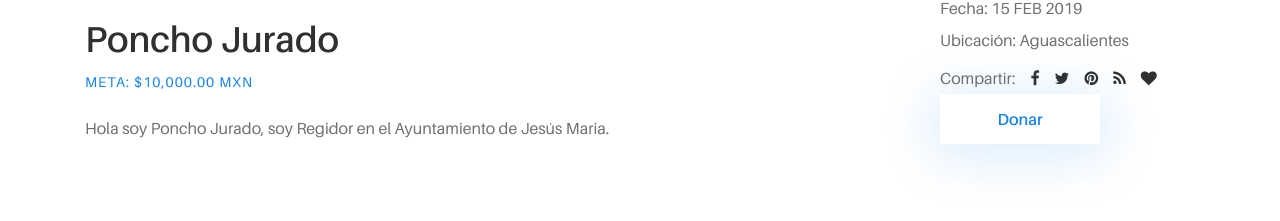
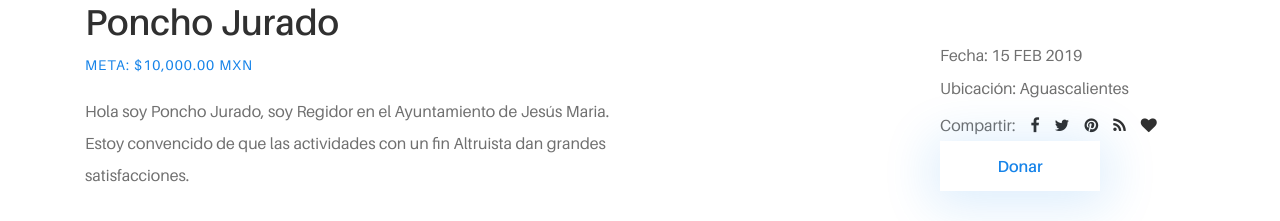
Before and after one commit to marioalvazquez/jovenestumexico, a website: page poncho-jurado.html in a window 1280 px wide. Shown: the part 333-554 px from the top of the page. Drawn offline with Linux system fonts and the light colour scheme.

Commit message:
Added poncho description

```diff
--- a/poncho-jurado.html
+++ b/poncho-jurado.html
@@ -119,6 +119,7 @@
                         <h6>Meta: $10,000.00 MXN</h6>
                         <p>
                             Hola soy Poncho Jurado, soy Regidor en el Ayuntamiento de Jesús Maria.
+                            Estoy convencido de que las actividades con un fin Altruista dan grandes satisfacciones.
                         </p>
                     </div>
                 </div>
```
